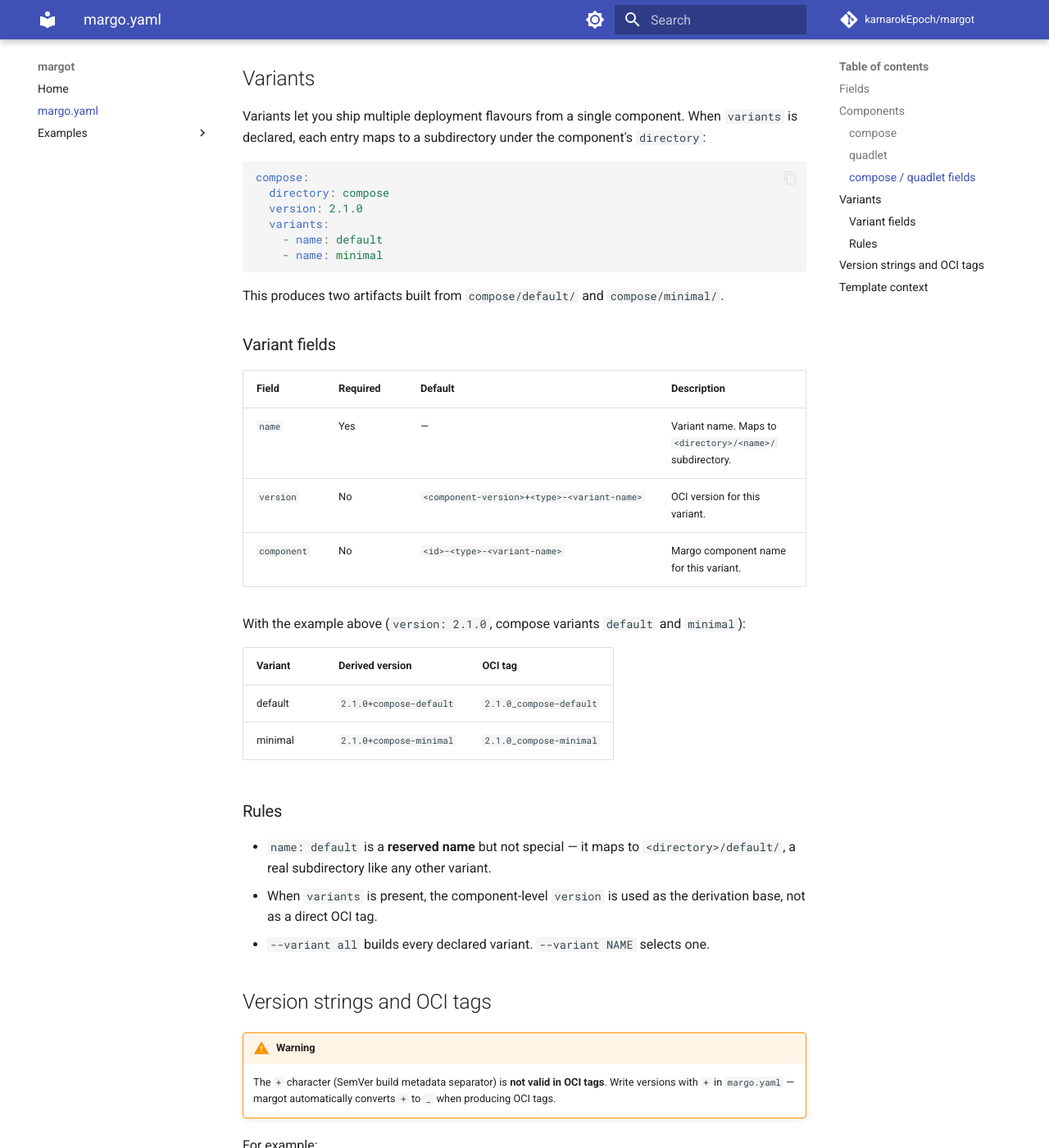
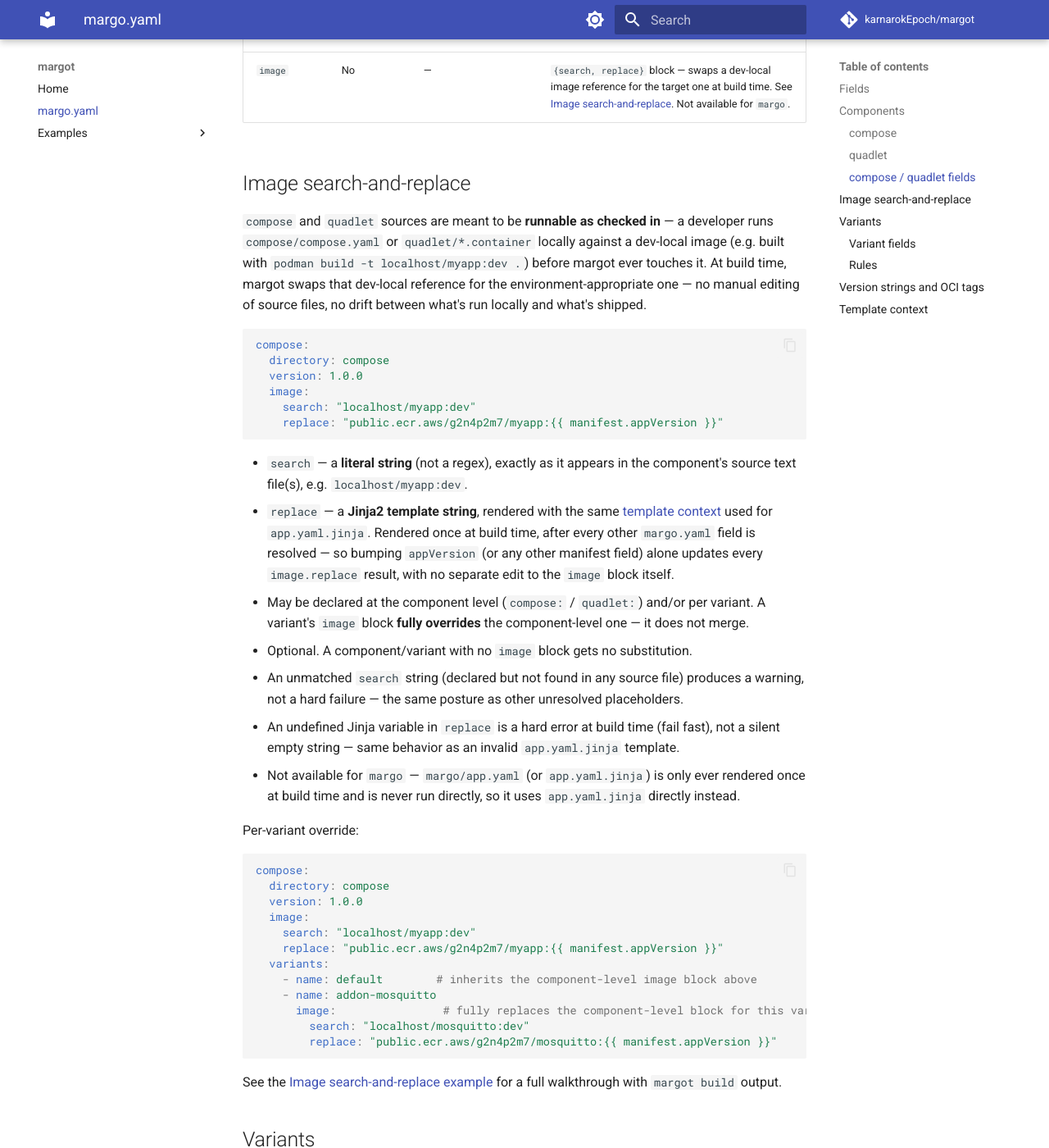
Before and after one commit to karnarokEpoch/margot, an MkDocs documentation site: the page built from docs/margo-yaml.md, in a window 1280 px wide and 1400 px high, scrolled down 2475 px. Shown: the whole window at 82% size. Built offline with MkDocs 1.6.1 and Material for MkDocs 9.7.7, drawn with Linux system fonts in a browser that asks for light colours; comment, search, counter and statistics services are not loaded.

Commit message:
dcos(examples): add basic search-n-replace

````diff
--- a/docs/margo-yaml.md
+++ b/docs/margo-yaml.md
@@ -75,6 +75,60 @@ A systemd Quadlet deployment artifact. Same structure and variant support as `co
 | `repository` | No | Global `repository` from tool config / CLI / env | OCI repository for this component. |
 | `component` | No | `<id>-<type>` | Margo component name (developer-owned). Flat mode only. |
 | `directory` | No | `<type>` (i.e. `compose` or `quadlet`) | Path (relative to project root) to the component source directory. |
+| `image` | No | — | `{search, replace}` block — swaps a dev-local image reference for the target one at build time. See [Image search-and-replace](#image-search-and-replace). Not available for `margo`. |
+
+## Image search-and-replace
+
+`compose` and `quadlet` sources are meant to be **runnable as checked in** — a developer runs
+`compose/compose.yaml` or `quadlet/*.container` locally against a dev-local image (e.g. built with
+`podman build -t localhost/myapp:dev .`) before margot ever touches it. At build time, margot swaps that
+dev-local reference for the environment-appropriate one — no manual editing of source files, no
+drift between what's run locally and what's shipped.
+
+```yaml
+compose:
+  directory: compose
+  version: 1.0.0
+  image:
+    search: "localhost/myapp:dev"
+    replace: "public.ecr.aws/g2n4p2m7/myapp:{{ manifest.appVersion }}"
+```
+
+- `search` — a **literal string** (not a regex), exactly as it appears in the component's source
+  text file(s), e.g. `localhost/myapp:dev`.
+- `replace` — a **Jinja2 template string**, rendered with the same [template context](#template-context)
+  used for `app.yaml.jinja`. Rendered once at build time, after every other `margo.yaml` field is
+  resolved — so bumping `appVersion` (or any other manifest field) alone updates every
+  `image.replace` result, with no separate edit to the `image` block itself.
+- May be declared at the component level (`compose:` / `quadlet:`) and/or per variant. A variant's
+  `image` block **fully overrides** the component-level one — it does not merge.
+- Optional. A component/variant with no `image` block gets no substitution.
+- An unmatched `search` string (declared but not found in any source file) produces a warning, not
+  a hard failure — the same posture as other unresolved placeholders.
+- An undefined Jinja variable in `replace` is a hard error at build time (fail fast), not a silent
+  empty string — same behavior as an invalid `app.yaml.jinja` template.
+- Not available for `margo` — `margo/app.yaml` (or `app.yaml.jinja`) is only ever rendered once at
+  build time and is never run directly, so it uses `app.yaml.jinja` directly instead.
+
+Per-variant override:
+
+```yaml
+compose:
+  directory: compose
+  version: 1.0.0
+  image:
+    search: "localhost/myapp:dev"
+    replace: "public.ecr.aws/g2n4p2m7/myapp:{{ manifest.appVersion }}"
+  variants:
+    - name: default        # inherits the component-level image block above
+    - name: addon-mosquitto
+      image:                # fully replaces the component-level block for this variant
+        search: "localhost/mosquitto:dev"
+        replace: "public.ecr.aws/g2n4p2m7/mosquitto:{{ manifest.appVersion }}"
+```
+
+See the [Image search-and-replace example](examples/image-search-replace.md) for a full walkthrough
+with `margot build` output.
 
 ## Variants
 
--- a/mkdocs.yml
+++ b/mkdocs.yml
@@ -27,6 +27,7 @@ nav:
   - Examples:
     - Minimal (Helm): examples/minimal.md
     - Basic (Quadlet): examples/basic-quadlet.md
+    - Image search-and-replace (Compose): examples/image-search-replace.md
     - Full (Multi-component): examples/full.md
 
 markdown_extensions:
````
Also changed, not shown: docs/examples/image-search-replace.md (added, +145 -0 lines).
